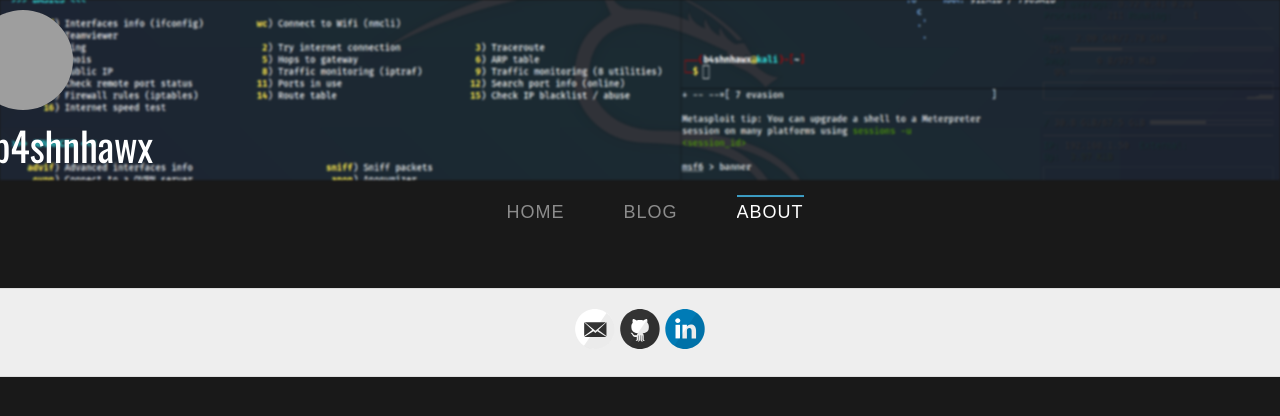
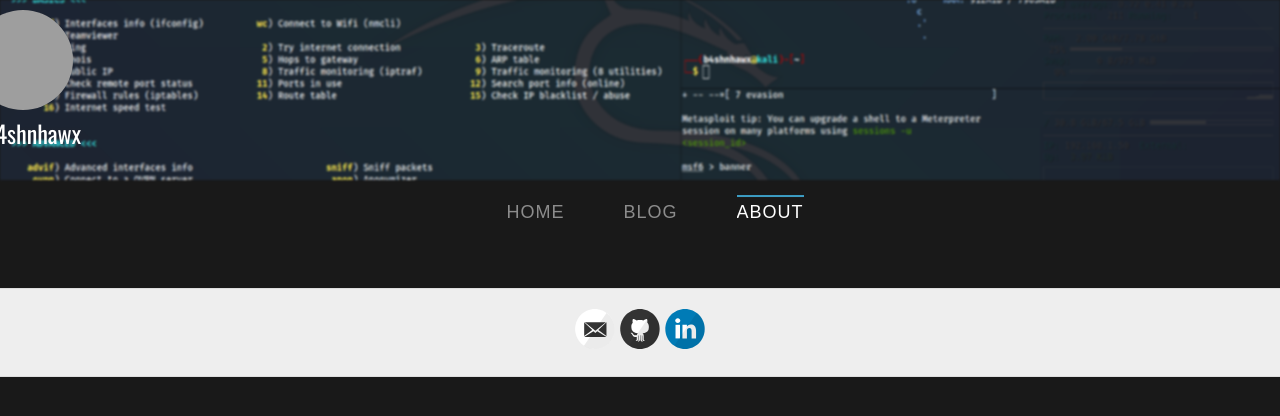
Before and after one commit to b4shnhawx/b4shnhawx.github.io, a Jekyll site: the page built from about/index.html, in a window 1280 px wide. Shown: the top 416 px of the page. Built offline with Jekyll 4.4.1, drawn with Linux system fonts in a browser that asks for light colours; nearby versions of some CDN libraries; grey boxes are pictures that could not be loaded.

Commit message:
Update style-nothome.css

```diff
--- a/css/style-nothome.css
+++ b/css/style-nothome.css
@@ -50,7 +50,7 @@ body {
 
 .title-nothome {
   font-family: 'Oswald', sans-serif;
-  font-size: 2.5rem;
+  font-size: 1.5rem;
   text-align: left;
   color: white;
 }
```
